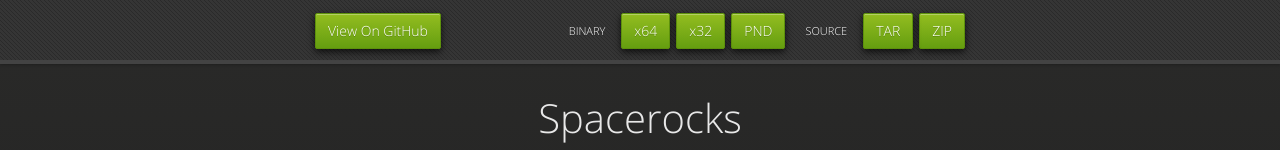
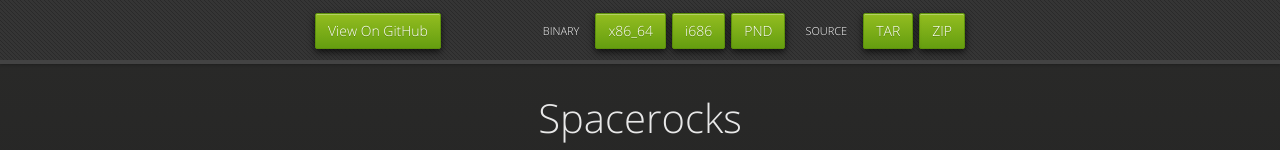
Before and after one commit to bzar/spacerocks, a plain HTML site: page index.html in a window 1280 px wide. Shown: the top 150 px of the page. Drawn offline with nearby package versions, Linux system fonts and the light colour scheme.

Commit message:
correct names for binaries

```diff
--- a/index.html
+++ b/index.html
@@ -26,8 +26,8 @@
           <li class="title">SOURCE</li>
 
           <li class="downloads"><a href="http://repo.openpandora.org/?page=detail&app=spacerocks-bzar">PND</a></li>
-          <li class="downloads"><a href="http://bzar.fi/files/spacerocks-1.0.0.0-i686.tar.gz">x32</a></li>
-          <li class="downloads"><a href="http://bzar.fi/files/spacerocks-1.0.0.0-x86_64.tar.gz">x64</a></li>
+          <li class="downloads"><a href="http://bzar.fi/files/spacerocks-1.0.0.0-i686.tar.gz">i686</a></li>
+          <li class="downloads"><a href="http://bzar.fi/files/spacerocks-1.0.0.0-x86_64.tar.gz">x86_64</a></li>
           <li class="title">BINARY</li>
         </nav>
       </div><!-- end header -->
```
